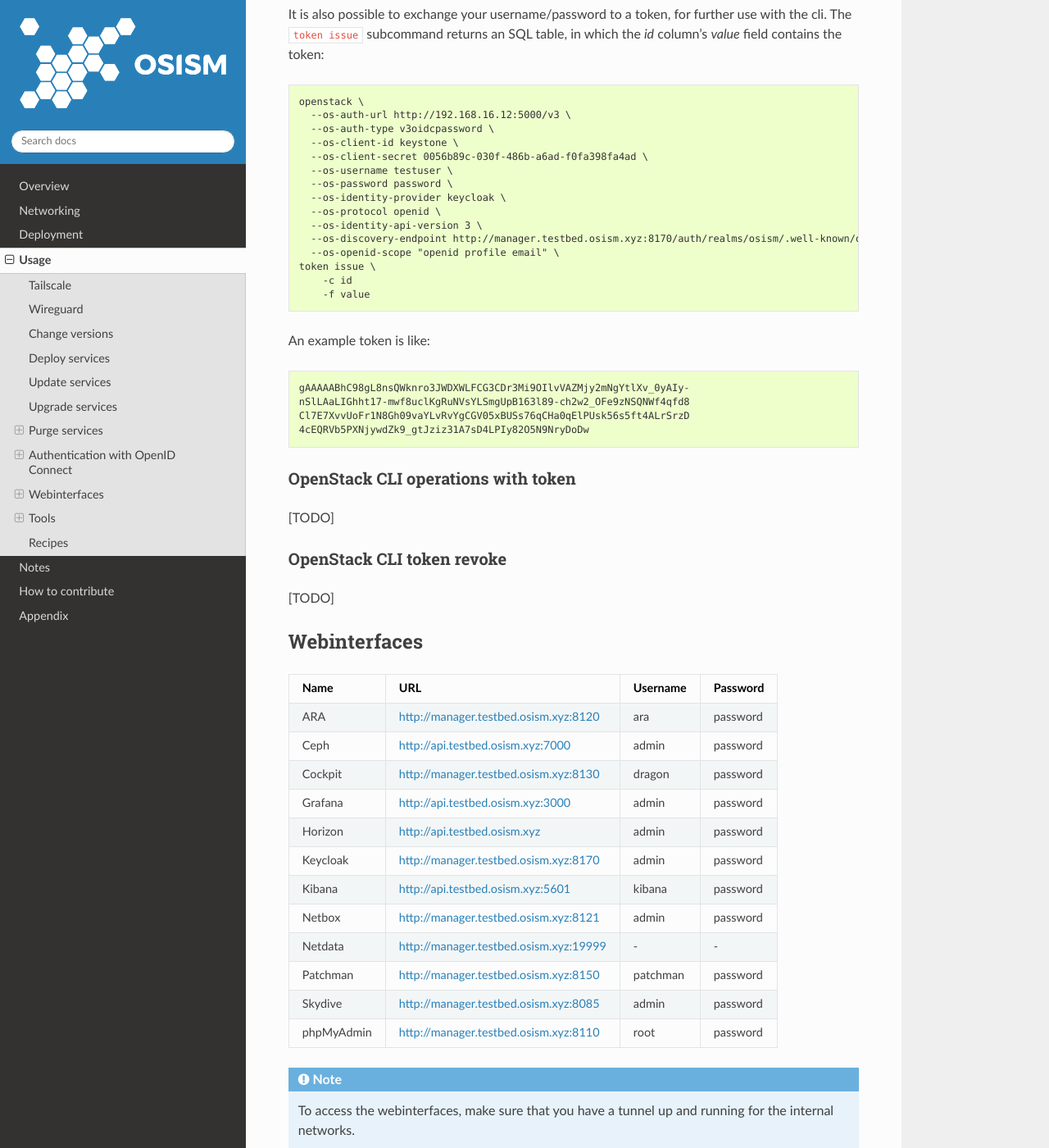
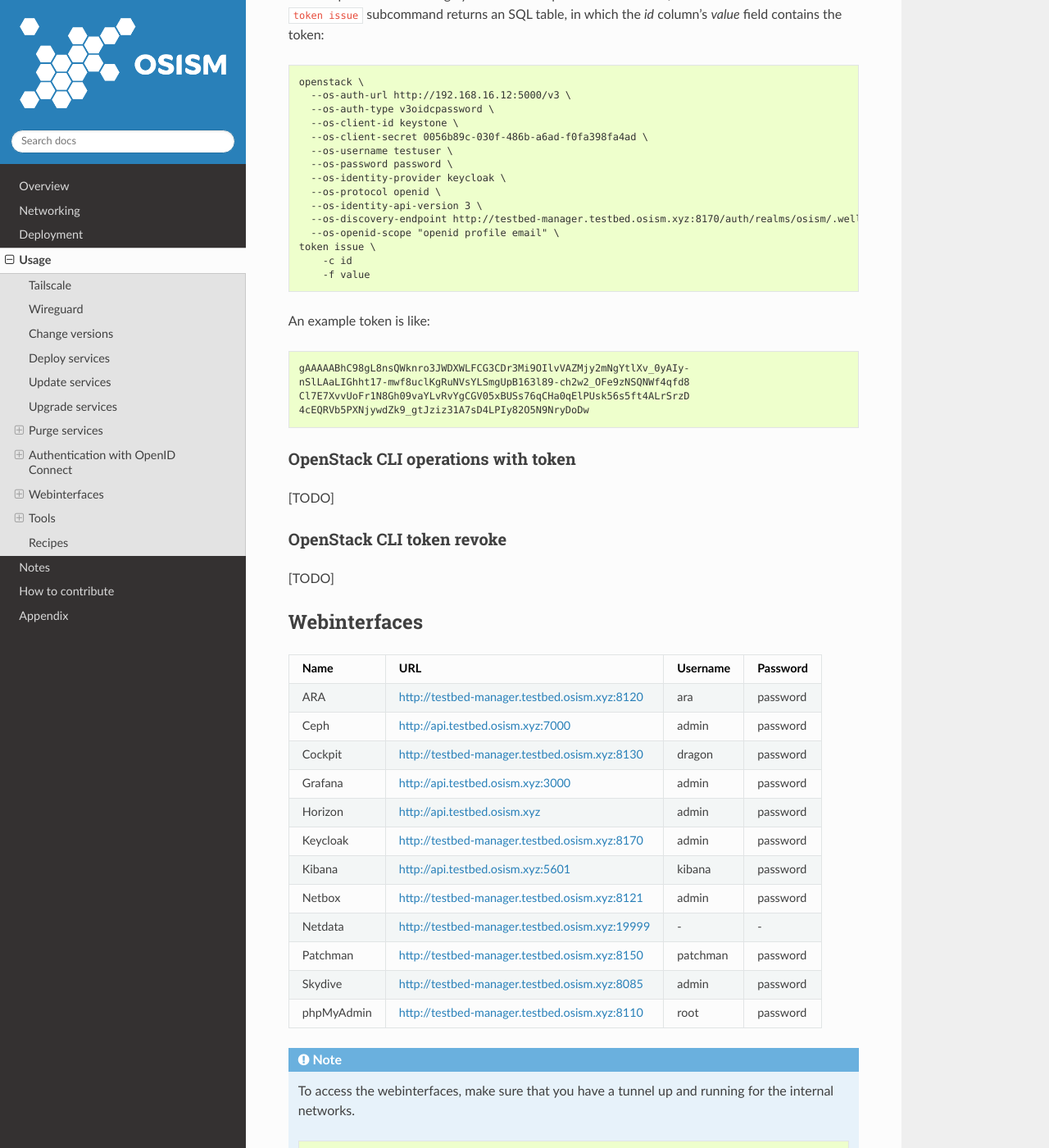
Before and after one commit to osism/testbed, a Sphinx documentation site: the page built from docs/source/usage.rst, in a window 1280 px wide and 1400 px high, scrolled down 6583 px. Shown: the whole window at 82% size. Built offline with Sphinx 7.4.7 and the Read the Docs theme 2.0.0, drawn with Linux system fonts in a browser that asks for light colours; some of the changed lines change nothing that is shown; some of the changed text lies outside the part shown.

Commit message:
Fix the FQDN of the manager node (#951)
It is testbed-manager.testbed.osism.xyz, not just manager...

Signed-off-by: Dr. Jens Harbott <harbott@osism.tech>

```diff
--- a/docs/source/usage.rst
+++ b/docs/source/usage.rst
@@ -247,16 +247,16 @@
 
 1. On realm level under `Realm Settings` > `Tokes`.
    Assuming the `keycloak_realm` ansible variable is the default `osism`,
-   and keycloak is listening on `http://manager.testbed.osism.xyz:8170`, then the
+   and keycloak is listening on `http://testbed-manager.testbed.osism.xyz:8170`, then the
    configuration form is available here:
-   http://manager.testbed.osism.xyz:8170/auth/admin/master/console/#/realms/osism/token-settings
+   http://testbed-manager.testbed.osism.xyz:8170/auth/admin/master/console/#/realms/osism/token-settings
 
    Detailed information is available in the
    Keycloak Server Administrator Documentation `Session and Token Timeouts
    <https://www.keycloak.org/docs/latest/server_admin/#_timeouts>`_ section.
 
 2. In a realm down on the `client level
-   <http://manager.testbed.osism.xyz:8170/auth/admin/master/console/#/realms/osism/clients>`_
+   <http://testbed-manager.testbed.osism.xyz:8170/auth/admin/master/console/#/realms/osism/clients>`_
    select the client (keystone), and under `Settings` > `Advanced Settings`.
 
    It is recommended to keep the `Access Token Lifespan` on a relatively low value,
@@ -289,7 +289,7 @@
      --os-identity-provider keycloak \
      --os-protocol openid \
      --os-identity-api-version 3 \
-     --os-discovery-endpoint http://manager.testbed.osism.xyz:8170/auth/realms/osism/.well-known/openid-configuration \
+     --os-discovery-endpoint http://testbed-manager.testbed.osism.xyz:8170/auth/realms/osism/.well-known/openid-configuration \
    project list
 
 
@@ -314,7 +314,7 @@
      --os-identity-provider keycloak \
      --os-protocol openid \
      --os-identity-api-version 3 \
-     --os-discovery-endpoint http://manager.testbed.osism.xyz:8170/auth/realms/osism/.well-known/openid-configuration \
+     --os-discovery-endpoint http://testbed-manager.testbed.osism.xyz:8170/auth/realms/osism/.well-known/openid-configuration \
      --os-openid-scope "openid profile email" \
    token issue \
        -c id
@@ -358,7 +358,7 @@
       <tbody>
          <tr class="row-even">
             <td>ARA</td>
-            <td><a href="http://manager.testbed.osism.xyz:8120" target="_blank">http://manager.testbed.osism.xyz:8120</a></td>
+            <td><a href="http://testbed-manager.testbed.osism.xyz:8120" target="_blank">http://testbed-manager.testbed.osism.xyz:8120</a></td>
             <td>ara</td>
             <td>password</td>
          </tr>
@@ -370,7 +370,7 @@
          </tr>
          <tr class="row-even">
             <td>Cockpit</td>
-            <td><a href="http://manager.testbed.osism.xyz:8130" target="_blank">http://manager.testbed.osism.xyz:8130</a></td>
+            <td><a href="http://testbed-manager.testbed.osism.xyz:8130" target="_blank">http://testbed-manager.testbed.osism.xyz:8130</a></td>
             <td>dragon</td>
             <td>password</td>
          </tr>
@@ -388,7 +388,7 @@
          </tr>
          <tr class="row-odd">
             <td>Keycloak</td>
-            <td><a href="http://manager.testbed.osism.xyz:8170" target="_blank">http://manager.testbed.osism.xyz:8170</a></td>
+            <td><a href="http://testbed-manager.testbed.osism.xyz:8170" target="_blank">http://testbed-manager.testbed.osism.xyz:8170</a></td>
             <td>admin</td>
             <td>password</td>
          </tr>
@@ -400,31 +400,31 @@
          </tr>
          <tr class="row-odd">
             <td>Netbox</td>
-            <td><a href="http://manager.testbed.osism.xyz:8121" target="_blank">http://manager.testbed.osism.xyz:8121</a></td>
+            <td><a href="http://testbed-manager.testbed.osism.xyz:8121" target="_blank">http://testbed-manager.testbed.osism.xyz:8121</a></td>
             <td>admin</td>
             <td>password</td>
          </tr>
          <tr class="row-even">
             <td>Netdata</td>
-            <td><a href="http://manager.testbed.osism.xyz:19999" target="_blank">http://manager.testbed.osism.xyz:19999</a></td>
+            <td><a href="http://testbed-manager.testbed.osism.xyz:19999" target="_blank">http://testbed-manager.testbed.osism.xyz:19999</a></td>
             <td>-</td>
             <td>-</td>
          </tr>
          <tr class="row-odd">
             <td>Patchman</td>
-            <td><a href="http://manager.testbed.osism.xyz:8150" target="_blank">http://manager.testbed.osism.xyz:8150</a></td>
+            <td><a href="http://testbed-manager.testbed.osism.xyz:8150" target="_blank">http://testbed-manager.testbed.osism.xyz:8150</a></td>
             <td>patchman</td>
             <td>password</td>
          </tr>
          <tr class="row-even">
             <td>Skydive</td>
-            <td><a href="http://manager.testbed.osism.xyz:8085" target="_blank">http://manager.testbed.osism.xyz:8085</a></td>
+            <td><a href="http://testbed-manager.testbed.osism.xyz:8085" target="_blank">http://testbed-manager.testbed.osism.xyz:8085</a></td>
             <td>admin</td>
             <td>password</td>
          </tr>
          <tr class="row-odd">
             <td>phpMyAdmin</td>
-            <td><a href="http://manager.testbed.osism.xyz:8110" target="_blank">http://manager.testbed.osism.xyz:8110</a></td>
+            <td><a href="http://testbed-manager.testbed.osism.xyz:8110" target="_blank">http://testbed-manager.testbed.osism.xyz:8110</a></td>
             <td>root</td>
             <td>password</td>
          </tr>
```
Also changed, not shown: 1 other file.
